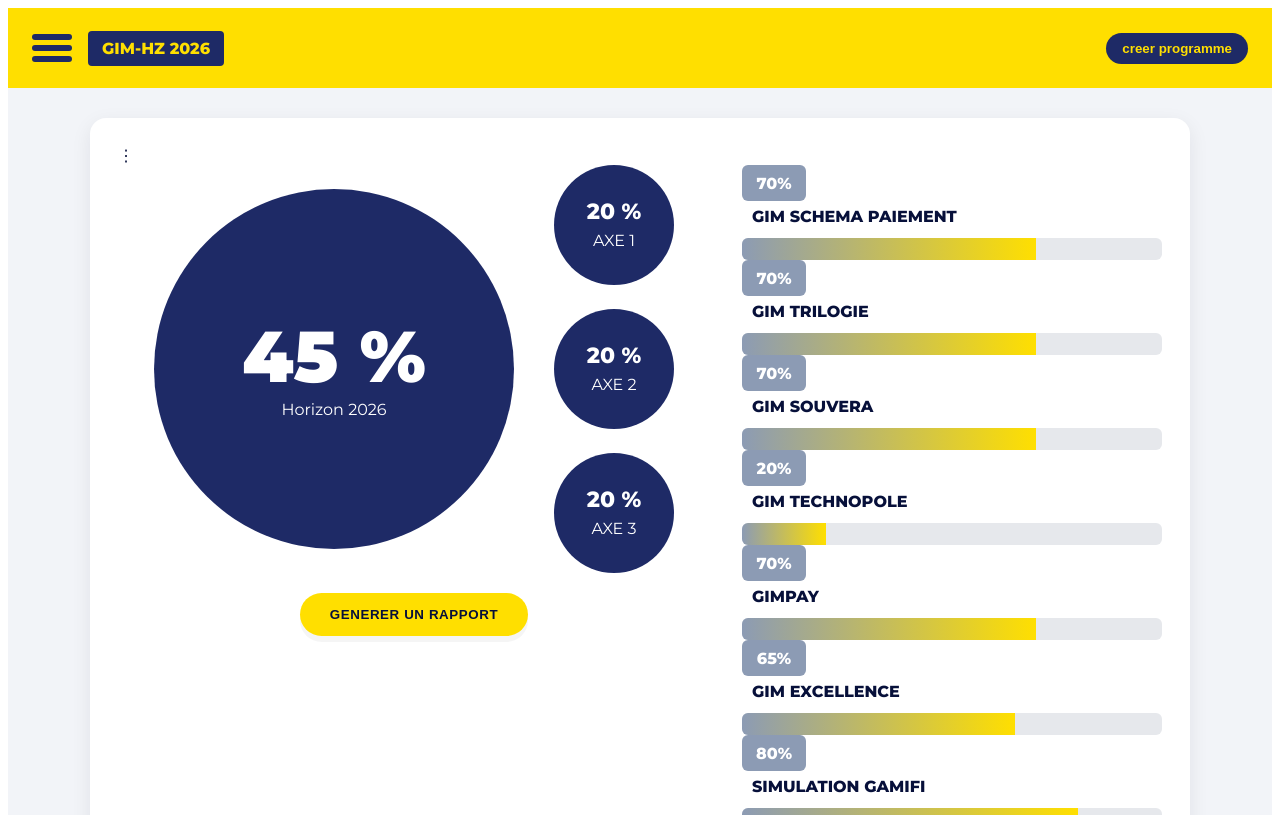
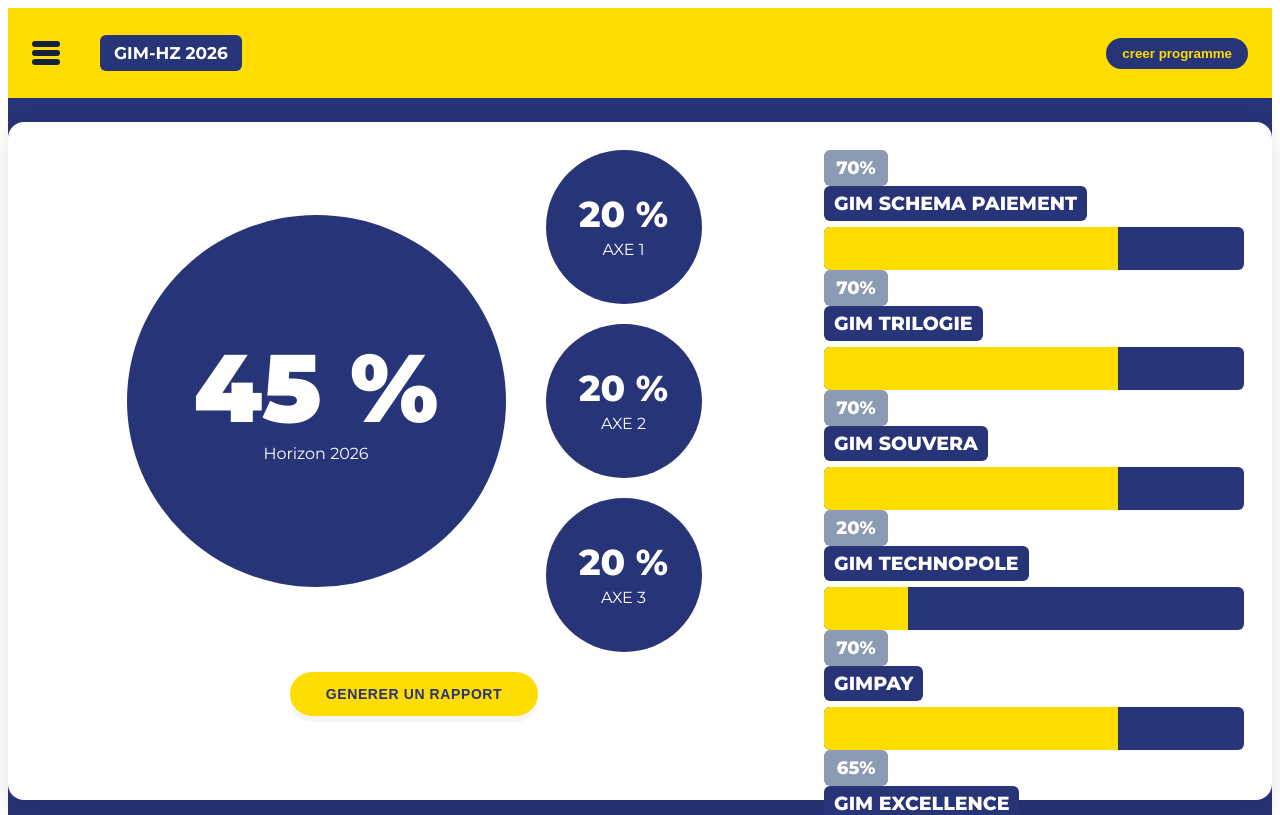
Before and after one commit to Auriol1601/started_forge_jira, a React (Create React App) app in the folder dashboard_gh_2026/static/hello-world/: page / in a window 1280 px wide. Shown: the top 815 px of the page. Built offline with nearby package versions, Linux system fonts and the light colour scheme.

Commit message:
feat: Tb_Gh 2026 en bonne voie de contruction

```diff
--- a/dashboard_gh_2026/static/hello-world/src/App.css
+++ b/dashboard_gh_2026/static/hello-world/src/App.css
@@ -1,58 +1,59 @@
 @import url('https://fonts.googleapis.com/css2?family=Montserrat:wght@400;700;800;900&display=swap');
 
 :root{
-    --primary-dark:#1E2A66; /* primary dark blue */
+    --primary-dark:#283478; /* blue marine */
+    --primary-dark-very:#14213D; /* very dark blue */
     --footer-dark:#0A1128; /* footer dark navy */
-    --accent-yellow:#FFDF00;
+    --accent-yellow:#FFDD00; /* header yellow per spec */
     --muted-badge:#8C9BB4;
     --highlight-red:#E52222;
     --highlight-green:#00C853;
     --card:#ffffff;
-    --bg:#f2f4f8;
-    --text-dark:#07103a;
+    --bg:#283478; /* overall background */
+    --text-light:#FFFFFF;
     --font-family: 'Montserrat', system-ui, Arial;
 }
 html,body,#root{height:100%;}
-.app-root{min-height:100vh;background:var(--bg);color:var(--text-dark);font-family:var(--font-family)}
+.app-root{min-height:100vh;background:var(--bg);color:var(--text-light);font-family:var(--font-family)}
 .app-header{display:flex;align-items:center;padding:18px;background:var(--accent-yellow);color:var(--text-dark)}
-.app-header{display:flex;align-items:center;padding:12px 24px;background:var(--accent-yellow);color:var(--text-dark);height:56px}
-.app-header .hamburger{width:40px;height:28px;margin-right:16px;background:transparent;border:none;display:flex;flex-direction:column;justify-content:space-between;padding:0;cursor:pointer}
-.app-header .hamburger .bar{display:block;height:6px;border-radius:4px;background:var(--primary-dark);width:100%}
-.app-header .brand{background:var(--primary-dark);color:var(--accent-yellow);padding:8px 14px;border-radius:4px;font-weight:800}
+.app-header{display:flex;align-items:center;padding:0 24px;background:var(--accent-yellow);color:var(--text-light);height:90px}
+.app-header .hamburger{width:48px;height:36px;margin-right:20px;background:transparent;border:none;display:flex;flex-direction:column;justify-content:space-between;padding:6px 0;cursor:pointer}
+.app-header .hamburger .bar{display:block;height:6px;border-radius:4px;background:var(--primary-dark-very);width:28px}
+.app-header .brand{background:var(--primary-dark);color:var(--text-light);padding:8px 14px;border-radius:6px;font-weight:700;font-size:17px}
 .app-header .spacer{flex:1}
 .primary-btn,.create-btn{background:var(--primary-dark);color:var(--accent-yellow);border:none;padding:8px 14px;border-radius:20px}
 .create-btn{padding:8px 16px;border-radius:999px;font-weight:700}
 
 .main-area{padding:30px}
-.top-panel{max-width:1100px;margin:30px auto}
-.top-panel-inner{background:var(--card);border-radius:16px;padding:28px;box-shadow:0 6px 20px rgba(16,24,40,0.08);position:relative}
+.top-panel{display:flex;justify-content:center;padding:24px 0}
+.top-panel-inner{background:var(--card);border-radius:16px;width:1274px;height:678px;box-shadow:0 8px 30px rgba(0,0,0,0.12);position:relative;padding:28px;box-sizing:border-box}
 .card{background:transparent}
 .panel-content{display:flex;gap:32px;align-items:flex-start}
 .left-col{flex:1;display:flex;flex-direction:column;align-items:center;gap:20px}
 .right-col{width:420px}
-.metric-circle.large{width:360px;height:360px;border-radius:50%;background:var(--primary-dark);color:#fff;display:flex;flex-direction:column;align-items:center;justify-content:center}
-.metric-circle.small{width:120px;height:120px;border-radius:50%;background:var(--primary-dark);color:#fff;display:flex;flex-direction:column;align-items:center;justify-content:center}
-.metric-percent{font-size:72px;font-weight:900;line-height:1}
-.metric-circle.small .metric-percent{font-size:22px;font-weight:800}
+.metric-circle.large{width:379px;height:372px;border-radius:50%;background:var(--primary-dark);color:var(--text-light);display:flex;flex-direction:column;align-items:center;justify-content:center}
+.metric-circle.small{width:156px;height:154px;border-radius:50%;background:var(--primary-dark);color:var(--text-light);display:flex;flex-direction:column;align-items:center;justify-content:center}
+.metric-percent{font-size:96px;font-weight:900;line-height:1}
+.metric-circle.small .metric-percent{font-size:36px;font-weight:800}
 .metric-label{margin-top:8px;font-size:16px}
 .circles-row{display:flex;align-items:center;gap:40px}
-.small-circles{display:flex;flex-direction:column;gap:24px;margin-top:0}
+.small-circles{display:flex;flex-direction:column;gap:20px;margin-top:0}
 .small-circle .axis{font-size:12px;margin-top:6px}
-.action-pill{background:var(--accent-yellow);color:var(--text-dark);border:none;padding:14px 30px;border-radius:24px;font-weight:800;box-shadow:0 6px 0 rgba(0,0,0,0.04);text-transform:uppercase;letter-spacing:0.6px}
+.action-pill{background:var(--accent-yellow);color:var(--primary-dark);border:none;padding:14px 36px;border-radius:24px;font-weight:800;box-shadow:0 6px 0 rgba(0,0,0,0.04);text-transform:uppercase;letter-spacing:0.6px;font-size:14px}
 
 .project-list{display:flex;flex-direction:column;gap:12px}
 .progress-item{display:flex;flex-direction:column;gap:6px}
 .progress-row{display:flex;gap:12px;align-items:center}
-.pct-box{width:64px;background:var(--muted-badge);color:#fff;padding:8px;border-radius:6px;text-align:center;font-weight:800}
+.pct-box{width:64px;background:var(--muted-badge);color:var(--text-light);padding:8px;border-radius:6px;text-align:center;font-weight:800;font-size:18px}
 .label-and-bar{flex:1;display:flex;flex-direction:column;gap:6px}
 .label-box{background:var(--accent-yellow);padding:6px 10px;border-radius:6px;font-weight:800;color:var(--text-dark);align-self:flex-end;width:72%}
 .progress-bar{height:22px;background:#d8dbe1;border-radius:6px;overflow:hidden}
 .tag-fill{height:100%;background:linear-gradient(90deg,var(--muted-badge),var(--accent-yellow));}
-.project-row .badge{width:64px;height:36px;border-radius:6px;background:var(--muted-badge);color:#fff;display:flex;align-items:center;justify-content:center;font-weight:800}
+.project-row .badge{width:64px;height:36px;border-radius:6px;background:var(--muted-badge);color:var(--text-light);display:flex;align-items:center;justify-content:center;font-weight:800;font-size:18px}
 .project-tag{display:flex;flex-direction:column;gap:6px}
-.tag-label{background:transparent;padding:6px 10px;border-radius:6px;font-weight:800;color:var(--text-dark);align-self:flex-start}
-.tag-bar{width:100%;height:22px;background:#e6e8ec;border-radius:6px;overflow:hidden}
-.tag-fill{height:100%;background:linear-gradient(90deg,var(--muted-badge),var(--accent-yellow));}
+.tag-label{background:var(--primary-dark);padding:6px 10px;border-radius:6px;font-weight:800;color:var(--text-light);align-self:flex-start;font-size:19px;text-transform:uppercase}
+.tag-bar{width:100%;height:43px;background:var(--primary-dark);border-radius:6px;overflow:hidden;position:relative}
+.tag-fill{height:100%;background:var(--accent-yellow);position:absolute;left:0;top:0}
 
 .card-dots{position:absolute;left:20px;top:18px;display:flex;gap:8px}
 .card-dots span{width:10px;height:10px;background:#0f234d;border-radius:50%;display:inline-block}
--- a/dashboard_gh_2026/static/hello-world/src/components/TopPanel.js
+++ b/dashboard_gh_2026/static/hello-world/src/components/TopPanel.js
@@ -18,7 +18,7 @@ export default function TopPanel() {
     return (
         <div className="top-panel">
             <div className="top-panel-inner">
-                <div className="panel-dots">⋮</div>
+                <div className="panel-dots"><span></span><span></span><span></span></div>
                 <div className="panel-content">
                     <div className="left-col">
                         <div className="circles-row">
```
